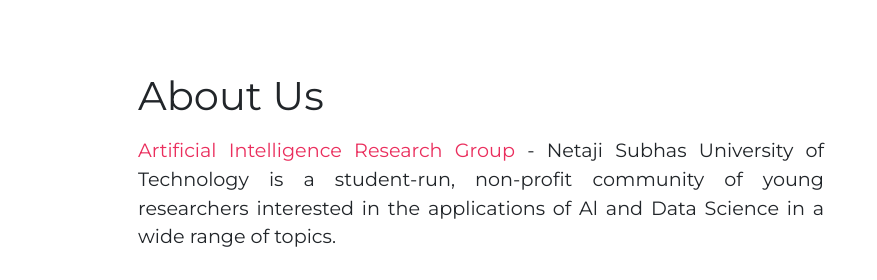
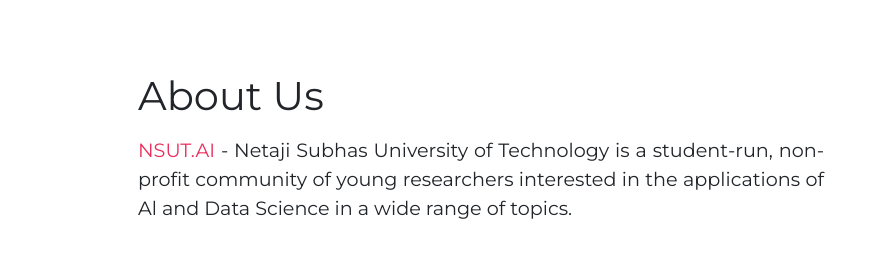
Before and after one commit to GreatNerve/NSUT.AI, a plain HTML site: page index.html in a window 1280 px wide. Shown: the part 800-1080 px from the top of the page, 0-877 px from the left. Drawn offline with nearby package versions, Linux system fonts and the light colour scheme; some packages are replaced by stand-ins of ours; a script that the page names is missing.

Commit message:
Update organization name in About Us section.

```diff
--- a/index.html
+++ b/index.html
@@ -108,7 +108,7 @@
             <h1 class="my-3">About Us</h1>
             <p>
               <span class="theamcol">
-                Artificial Intelligence Research Group
+                NSUT.AI
               </span>
               - Netaji Subhas University of Technology is a student-run,
               non-profit community of young researchers interested in the
```
